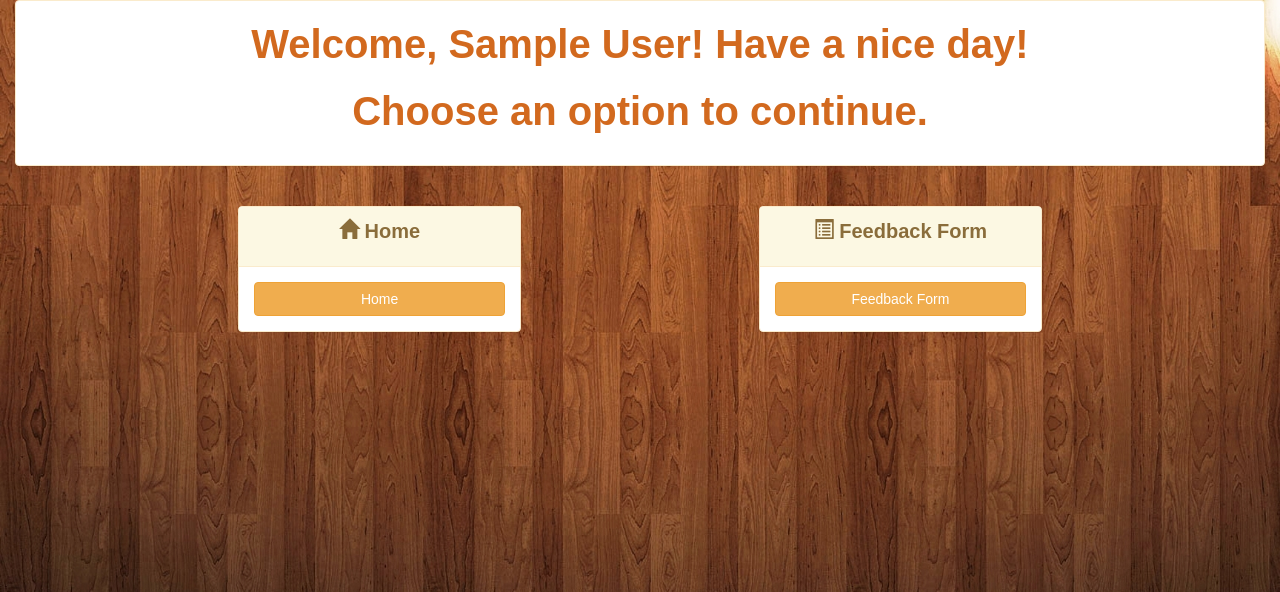
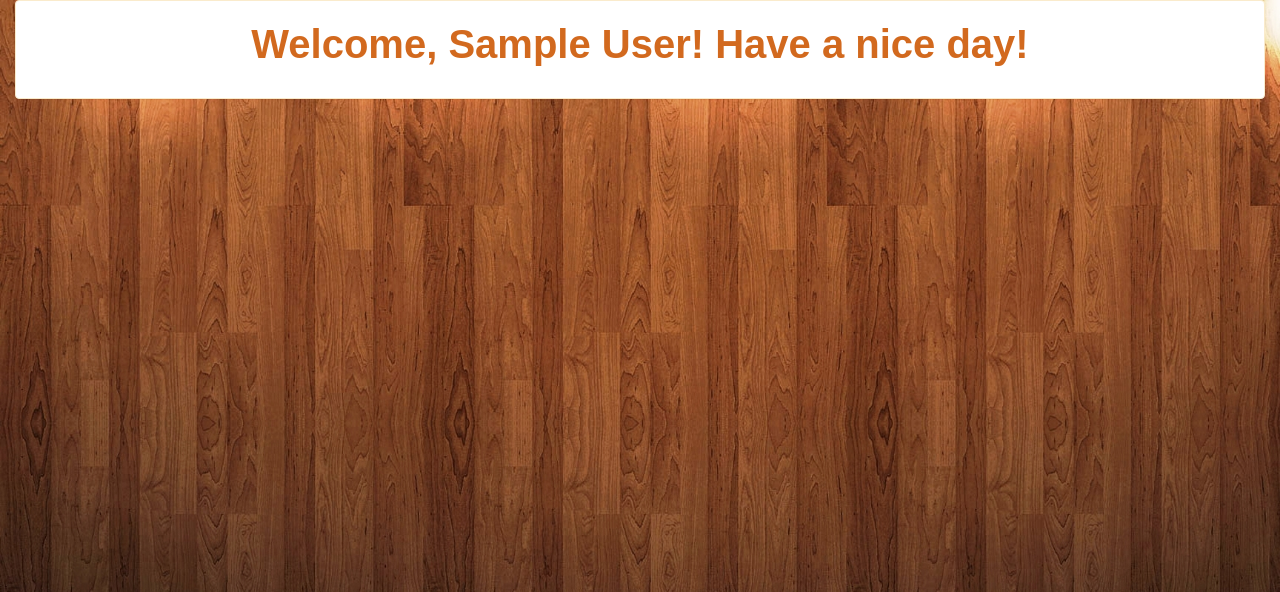
Before and after one commit to codebuffs/feedback-form, a PHP site: page /welcome.php in a window 1280 px wide. Shown: the top 592 px of the page. Run offline with PHP 8.4, Linux system fonts and the light colour scheme; the visitor is signed in with stand-in values (Sample User, id 1); some libraries are stand-ins or nearby versions.

Commit message:
Removed Options (temporarily)
Removed options temporarily. Will be added when the functionalities are
created.

```diff
--- a/welcome.php
+++ b/welcome.php
@@ -71,41 +71,8 @@
 					//$username = htmlspecialchars($_SESSION['username']);
 					$name = $_SESSION["name"];
 					$type = htmlspecialchars($_SESSION['type']);
-					echo "<p>Welcome, $name! Have a nice day!</p><p>Choose an option to continue. </p>";
+					echo "<p>Welcome, $name! Have a nice day!</p>";
 				?>
-			</div>
-		</div>
-		<br>
-		<div class="col-sm-2 col-md-2">
-		</div>
-		<div class="col-sm-3 col-md-3">
-			<div class="panel panel-warning">
-				<div class="panel-heading">
-					<p><span class="glyphicon glyphicon-home"></span>  Home</p>
-				</div>
-				<div class="panel-body">
-					<div class="btn-group btn-group-justified">
-						<div class="btn-group">
-							<input type = "submit" class="btn btn-warning btn-block" name = "home" value="Home"/>
-						</div>
-					</div>
-				</div>
-			</div>
-		</div>
-		<div class="col-sm-2 col-md-2">
-		</div>
-		<div class="col-sm-3 col-md-3">
-			<div class="panel panel-warning">
-				<div class="panel-heading">
-					<p><span class="glyphicon glyphicon-list-alt"></span>  Feedback Form</p>
-				</div>
-				<div class="panel-body">
-					<div class="btn-group btn-group-justified">
-						<div class="btn-group">
-							<input type = "submit" class="btn btn-warning btn-block" name = "form" value="Feedback Form"/>
-						</div>
-					</div>
-				</div>
 			</div>
 		</div>
 	</div>
```
